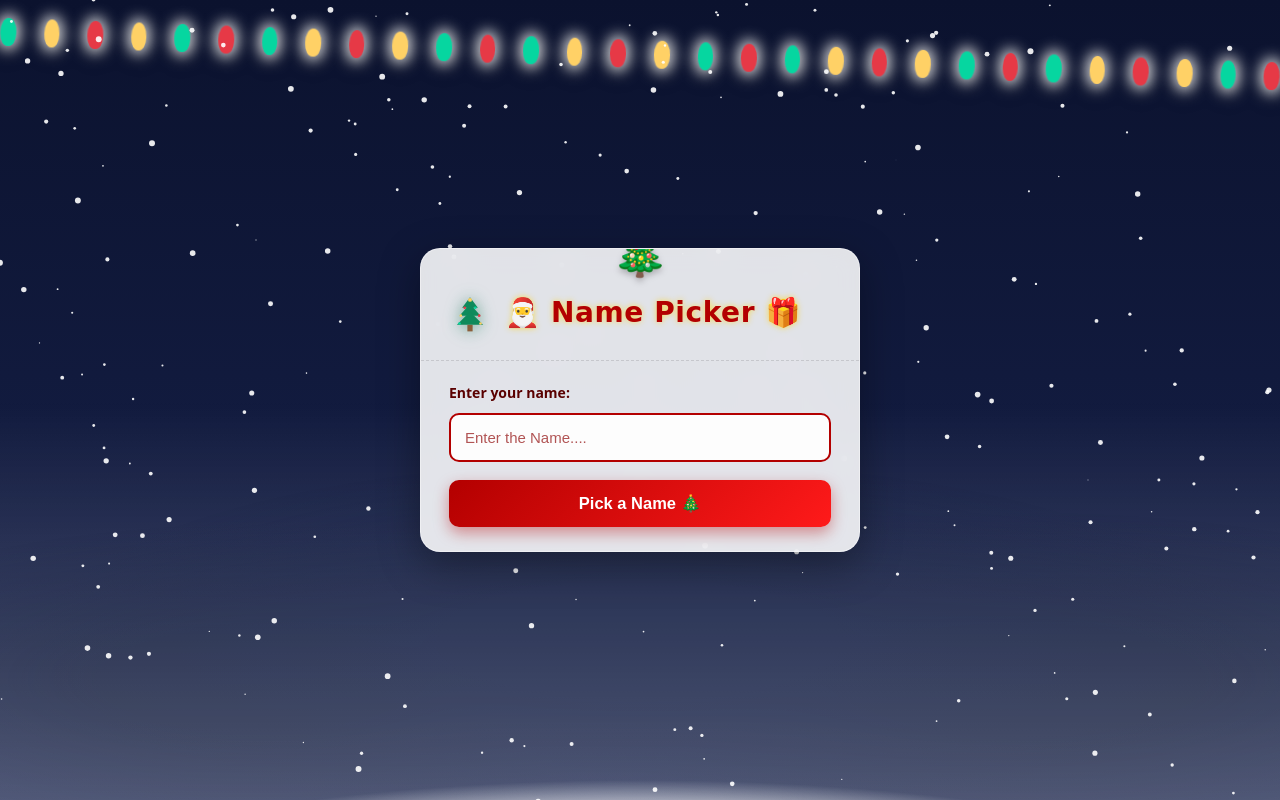
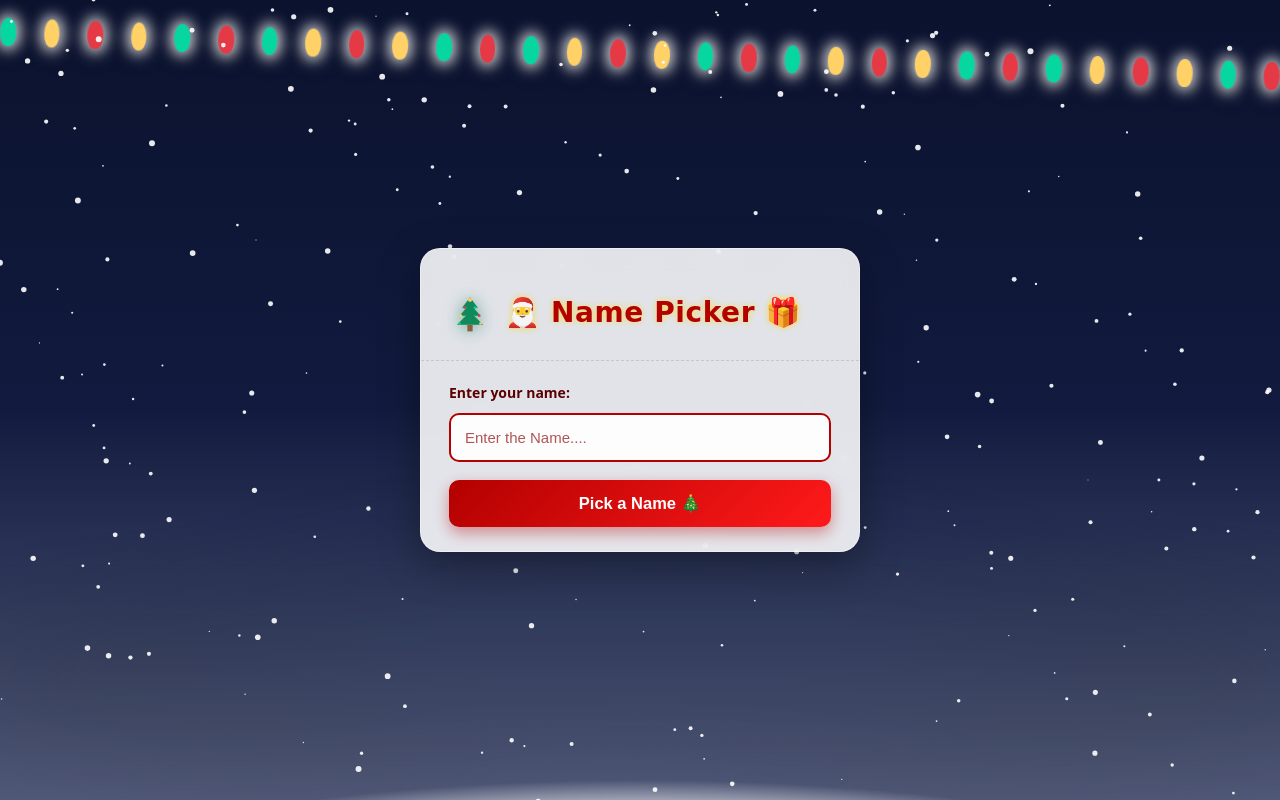
Before and after one commit to Abhiram911/Random_picker_Py, a Flask app: template templates/index.html in a window 1280 px wide. Run offline with Flask 3, Linux system fonts and the light colour scheme; the template is opened without the code that fills it, so the values that code supplies are empty.

Commit message:
Init commit

```diff
--- a/templates/index.html
+++ b/templates/index.html
@@ -172,11 +172,6 @@
     }
 
     /* Decorative emoji above card */
-    .card::before {
-      content: "🎄";
-      font-size: 46px; position: absolute; top: -30px; left: 50%;
-      transform: translateX(-50%); filter: drop-shadow(0 3px 3px rgba(0,0,0,0.25));
-    }
 
     /* Fade-in animation */
     @keyframes fadeIn { from { opacity: 0; transform: translateY(20px) } to { opacity: 1; transform: translateY(0) } }
```
